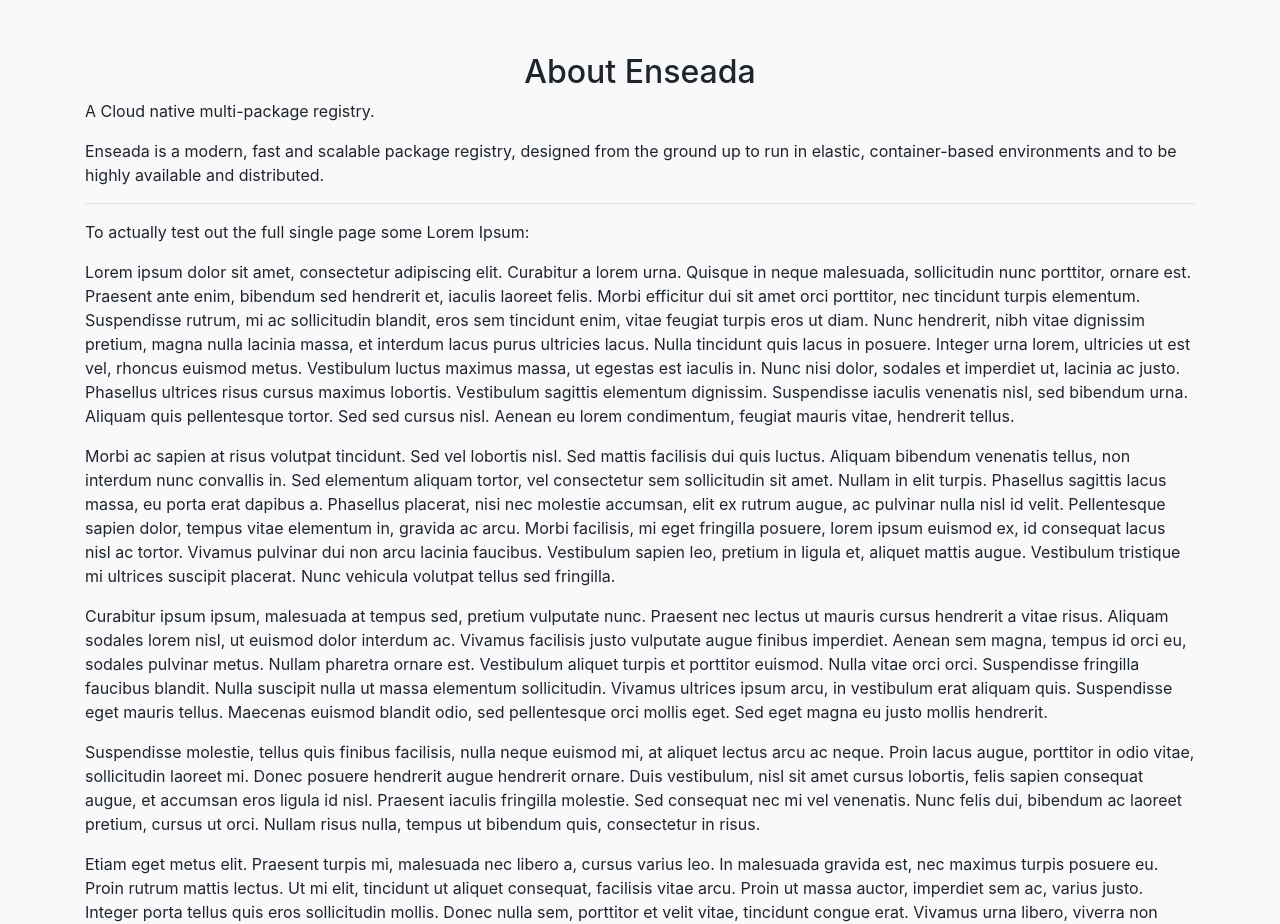
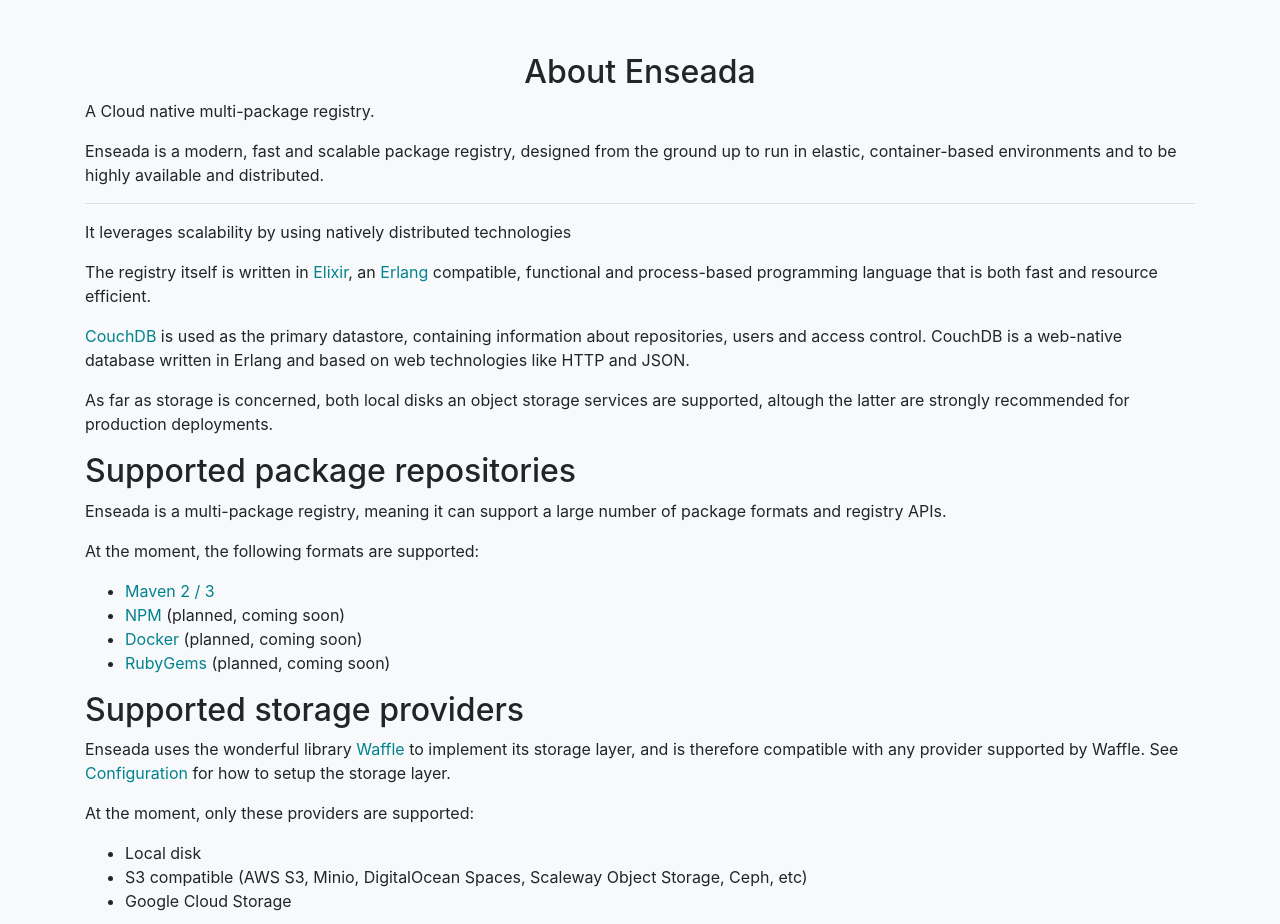
Before and after one commit to enseadaio/enseadaio.github.io, a plain HTML site: page about/index.html in a window 1280 px wide. Shown: the part 51-975 px from the top of the page. Drawn offline with Linux system fonts and the light colour scheme.

Commit message:
rebuilding site

```diff
--- a/about/index.html
+++ b/about/index.html
@@ -14,22 +14,25 @@
   <meta name="apple-mobile-web-app-status-bar-style" content="black">
   <meta name="description" content="A Cloud native multi-package registry.
 Enseada is a modern, fast and scalable package registry, designed from the ground up to run in elastic, container-based environments and to be highly available and distributed.
-To actually test out the full single page some Lorem Ipsum:
-Lorem ipsum dolor sit amet, consectetur adipiscing elit. Curabitur a lorem urna. Quisque in neque malesuada, sollicitudin nunc porttitor, ornare est. Praesent ante enim, bibendum sed hendrerit et, iaculis laoreet felis.">
+It leverages scalability by using natively distributed technologies
+The registry itself is written in Elixir, an Erlang compatible, functional and process-based programming language that is both fast and resource efficient.
+CouchDB is used as the primary datastore, containing information about repositories, users and access control.">
   <meta property="og:title" content="About Enseada &amp;middot; Enseada">
   <meta property="og:url" content="/about/">
   <meta property="og:description" content="A Cloud native multi-package registry.
 Enseada is a modern, fast and scalable package registry, designed from the ground up to run in elastic, container-based environments and to be highly available and distributed.
-To actually test out the full single page some Lorem Ipsum:
-Lorem ipsum dolor sit amet, consectetur adipiscing elit. Curabitur a lorem urna. Quisque in neque malesuada, sollicitudin nunc porttitor, ornare est. Praesent ante enim, bibendum sed hendrerit et, iaculis laoreet felis.">
+It leverages scalability by using natively distributed technologies
+The registry itself is written in Elixir, an Erlang compatible, functional and process-based programming language that is both fast and resource efficient.
+CouchDB is used as the primary datastore, containing information about repositories, users and access control.">
   <meta property="og:site_name" content="Enseada">
   <meta property="og:type" content="website">
   <meta name="twitter:card" content="summary_large_image">
   <meta name="twitter:title" content="About Enseada &amp;middot; Enseada" />
   <meta name="twitter:description" content="A Cloud native multi-package registry.
 Enseada is a modern, fast and scalable package registry, designed from the ground up to run in elastic, container-based environments and to be highly available and distributed.
-To actually test out the full single page some Lorem Ipsum:
-Lorem ipsum dolor sit amet, consectetur adipiscing elit. Curabitur a lorem urna. Quisque in neque malesuada, sollicitudin nunc porttitor, ornare est. Praesent ante enim, bibendum sed hendrerit et, iaculis laoreet felis.">
+It leverages scalability by using natively distributed technologies
+The registry itself is written in Elixir, an Erlang compatible, functional and process-based programming language that is both fast and resource efficient.
+CouchDB is used as the primary datastore, containing information about repositories, users and access control.">
   <meta name="twitter:url" content="/about/" />
         <meta property="og:image" content="">
         <meta name="twitter:image" content="">
@@ -452,17 +455,51 @@ to run in elastic, container-based environments and to be highly available and d
 
 <hr />
 
-<p>To actually test out the full single page some Lorem Ipsum:</p>
+<p>It leverages scalability by using natively distributed technologies</p>
 
-<p>Lorem ipsum dolor sit amet, consectetur adipiscing elit. Curabitur a lorem urna. Quisque in neque malesuada, sollicitudin nunc porttitor, ornare est. Praesent ante enim, bibendum sed hendrerit et, iaculis laoreet felis. Morbi efficitur dui sit amet orci porttitor, nec tincidunt turpis elementum. Suspendisse rutrum, mi ac sollicitudin blandit, eros sem tincidunt enim, vitae feugiat turpis eros ut diam. Nunc hendrerit, nibh vitae dignissim pretium, magna nulla lacinia massa, et interdum lacus purus ultricies lacus. Nulla tincidunt quis lacus in posuere. Integer urna lorem, ultricies ut est vel, rhoncus euismod metus. Vestibulum luctus maximus massa, ut egestas est iaculis in. Nunc nisi dolor, sodales et imperdiet ut, lacinia ac justo. Phasellus ultrices risus cursus maximus lobortis. Vestibulum sagittis elementum dignissim. Suspendisse iaculis venenatis nisl, sed bibendum urna. Aliquam quis pellentesque tortor. Sed sed cursus nisl. Aenean eu lorem condimentum, feugiat mauris vitae, hendrerit tellus.</p>
+<p>The registry itself is written in <a href="https://elixir-lang.org">Elixir</a>, an <a href="https://www.erlang.org/">Erlang</a> compatible,
+functional and process-based programming language that is both fast and resource efficient.</p>
 
-<p>Morbi ac sapien at risus volutpat tincidunt. Sed vel lobortis nisl. Sed mattis facilisis dui quis luctus. Aliquam bibendum venenatis tellus, non interdum nunc convallis in. Sed elementum aliquam tortor, vel consectetur sem sollicitudin sit amet. Nullam in elit turpis. Phasellus sagittis lacus massa, eu porta erat dapibus a. Phasellus placerat, nisi nec molestie accumsan, elit ex rutrum augue, ac pulvinar nulla nisl id velit. Pellentesque sapien dolor, tempus vitae elementum in, gravida ac arcu. Morbi facilisis, mi eget fringilla posuere, lorem ipsum euismod ex, id consequat lacus nisl ac tortor. Vivamus pulvinar dui non arcu lacinia faucibus. Vestibulum sapien leo, pretium in ligula et, aliquet mattis augue. Vestibulum tristique mi ultrices suscipit placerat. Nunc vehicula volutpat tellus sed fringilla.</p>
+<p><a href="https://couchdb.apache.org/">CouchDB</a> is used as the primary datastore, containing information about
+repositories, users and access control. CouchDB is a web-native database written in Erlang and based on web technologies
+like HTTP and JSON.</p>
 
-<p>Curabitur ipsum ipsum, malesuada at tempus sed, pretium vulputate nunc. Praesent nec lectus ut mauris cursus hendrerit a vitae risus. Aliquam sodales lorem nisl, ut euismod dolor interdum ac. Vivamus facilisis justo vulputate augue finibus imperdiet. Aenean sem magna, tempus id orci eu, sodales pulvinar metus. Nullam pharetra ornare est. Vestibulum aliquet turpis et porttitor euismod. Nulla vitae orci orci. Suspendisse fringilla faucibus blandit. Nulla suscipit nulla ut massa elementum sollicitudin. Vivamus ultrices ipsum arcu, in vestibulum erat aliquam quis. Suspendisse eget mauris tellus. Maecenas euismod blandit odio, sed pellentesque orci mollis eget. Sed eget magna eu justo mollis hendrerit.</p>
+<p>As far as storage is concerned, both local disks an object storage services are supported, altough
+the latter are strongly recommended for production deployments.</p>
 
-<p>Suspendisse molestie, tellus quis finibus facilisis, nulla neque euismod mi, at aliquet lectus arcu ac neque. Proin lacus augue, porttitor in odio vitae, sollicitudin laoreet mi. Donec posuere hendrerit augue hendrerit ornare. Duis vestibulum, nisl sit amet cursus lobortis, felis sapien consequat augue, et accumsan eros ligula id nisl. Praesent iaculis fringilla molestie. Sed consequat nec mi vel venenatis. Nunc felis dui, bibendum ac laoreet pretium, cursus ut orci. Nullam risus nulla, tempus ut bibendum quis, consectetur in risus.</p>
+<h2 id="supported-package-repositories">Supported package repositories</h2>
 
-<p>Etiam eget metus elit. Praesent turpis mi, malesuada nec libero a, cursus varius leo. In malesuada gravida est, nec maximus turpis posuere eu. Proin rutrum mattis lectus. Ut mi elit, tincidunt ut aliquet consequat, facilisis vitae arcu. Proin ut massa auctor, imperdiet sem ac, varius justo. Integer porta tellus quis eros sollicitudin mollis. Donec nulla sem, porttitor et velit vitae, tincidunt congue erat. Vivamus urna libero, viverra non pharetra eu, bibendum id arcu. In fermentum bibendum purus, vitae pharetra ipsum gravida quis. Nunc vitae congue diam. Maecenas pharetra orci vel magna fermentum, vitae auctor sapien consectetur. Nunc tempor erat vel nisi ullamcorper mollis. Sed et lectus accumsan, pharetra nunc scelerisque, finibus leo. Sed tempor eros nec nunc porta sodales.</p>
+<p>Enseada is a multi-package registry, meaning it can support a large number of package
+formats and registry APIs.</p>
+
+<p>At the moment, the following formats are supported:</p>
+
+<ul>
+<li><a href="https://maven.apache.org/guides/introduction/introduction-to-repositories.html">Maven 2 / 3</a></li>
+<li><a href="https://github.com/npm/registry/blob/master/docs/REGISTRY-API.md">NPM</a> (planned, coming soon)</li>
+<li><a href="https://docs.docker.com/registry/spec/api/">Docker</a> (planned, coming soon)</li>
+<li><a href="https://rubygems.org">RubyGems</a> (planned, coming soon)</li>
+</ul>
+
+<h2 id="supported-storage-providers">Supported storage providers</h2>
+
+<p>Enseada uses the wonderful library <a href="https://github.com/stavro/arc">Waffle</a> to implement
+its storage layer, and is therefore compatible with any provider supported by Waffle.
+See <a href="#configuration">Configuration</a> for how to setup the storage layer.</p>
+
+<p>At the moment, only these providers are supported:</p>
+
+<ul>
+<li>Local disk</li>
+<li>S3 compatible (AWS S3, Minio, DigitalOcean Spaces, Scaleway Object Storage, Ceph, etc)</li>
+<li>Google Cloud Storage</li>
+</ul>
+
+<p>Local disk is only supported in single-node mode. To support <a href="#cluster-mode">cluster mode</a> use an object storage provider.</p>
+
+<h2 id="cluster-mode">Cluster mode</h2>
+
+<p>Coming soon</p>
 </div>
         </article>
       </div>
```
Also changed, not shown: index.html (+3 -3 lines), index.json (+1 -1 lines).
